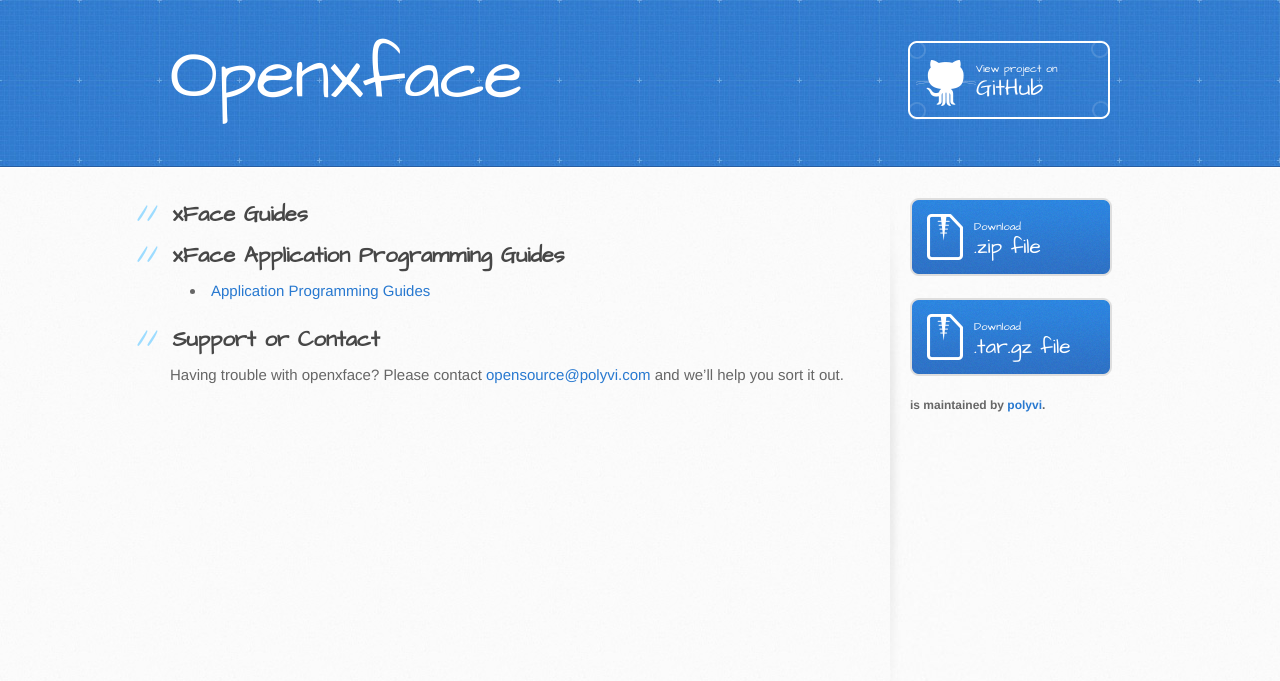
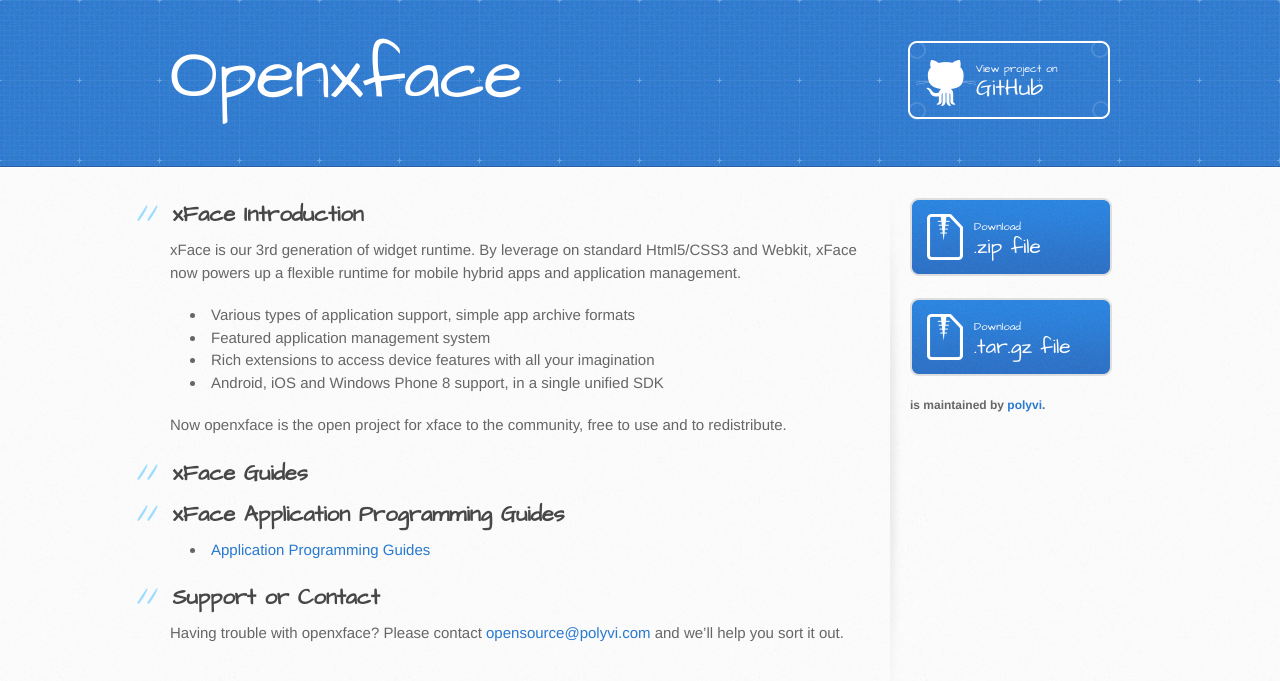
Before and after one commit to polyvi/openxface, a Jekyll site: the page built from index.html, in a window 1280 px wide. Shown: the top 681 px of the page. Built offline with Jekyll 4.4.1, drawn with Linux system fonts in a browser that asks for light colours; Markdown is read by kramdown in place of the engine named in the settings.

Commit message:
Added brief introduction for xface

```diff
--- a/index.html
+++ b/index.html
@@ -2,6 +2,20 @@
 layout: default
 title: openxface
 ---
+
+<h2>
+<a name="xFace-introduction" class="anchor" href="#xFace-introduction"><span class="octicon octicon-link"></span></a>xFace Introduction</h2>
+</h2>
+<p>
+    xFace is our 3rd generation of widget runtime. By leverage on standard Html5/CSS3 and Webkit, xFace now powers up a flexible runtime for mobile hybrid apps and application management.
+    <ul>
+        <li>Various types of application support, simple app archive formats</li>
+        <li>Featured application management system</li>
+        <li>Rich extensions to access device features with all your imagination</li>
+        <li>Android, iOS and Windows Phone 8 support, in a single unified SDK</li>
+    </ul>
+    Now openxface is the open project for xface to the community, free to use and to redistribute.
+</p>
 
 <h2>
 <a name="xFace-guides" class="anchor" href="#xFace-guides"><span class="octicon octicon-link"></span></a>xFace Guides</h2>
```
